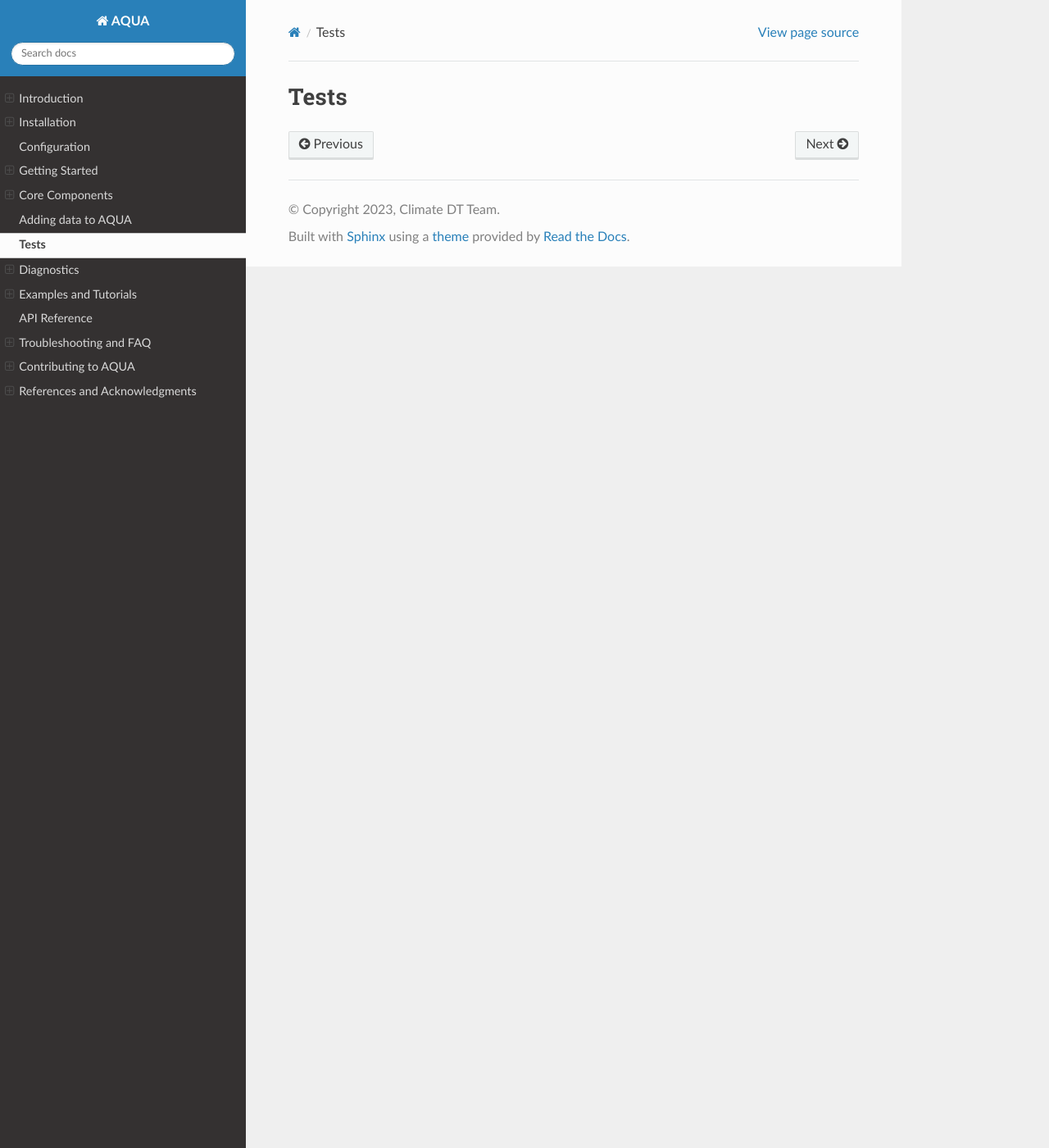
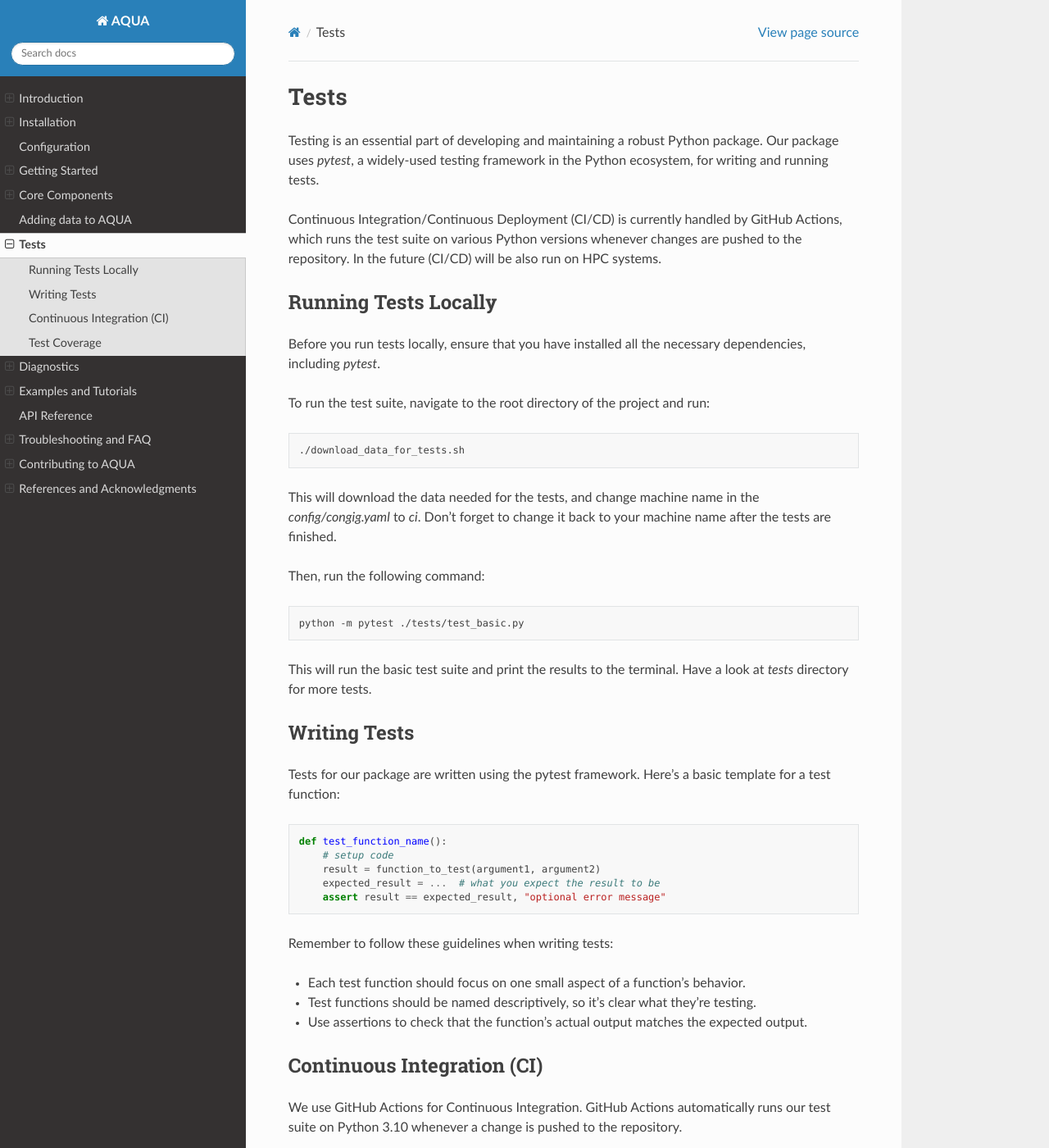
Before and after one commit to Predictia/AQUA, a Sphinx documentation site: the page built from docs/sphinx/source/tests.rst, in a window 1280 px wide and 1400 px high. Shown: the whole window at 82% size. Built offline with Sphinx 7.4.7 and the Read the Docs theme 2.0.0, drawn with Linux system fonts in a browser that asks for light colours; some of the changed text lies outside the part shown.

Commit message:
desctiption of tests

```diff
--- a/docs/sphinx/source/tests.rst
+++ b/docs/sphinx/source/tests.rst
@@ -1,2 +1,66 @@
 Tests
 =====
+
+Testing is an essential part of developing and maintaining a robust Python package.
+Our package uses `pytest`, a widely-used testing framework in the Python ecosystem,
+for writing and running tests.
+
+Continuous Integration/Continuous Deployment (CI/CD) is currently handled by GitHub Actions,
+which runs the test suite on various Python versions whenever changes are pushed to the repository.
+In the future (CI/CD) will be also run on HPC systems.
+
+Running Tests Locally
+---------------------
+
+Before you run tests locally, ensure that you have installed all the necessary dependencies, including `pytest`.
+
+To run the test suite, navigate to the root directory of the project and run:
+
+.. code-block:: bash
+
+    ./download_data_for_tests.sh
+
+This will download the data needed for the tests, and change machine name in the `config/congig.yaml` to `ci`.
+Don't forget to change it back to your machine name after the tests are finished.
+
+Then, run the following command:
+
+.. code-block:: bash
+
+    python -m pytest ./tests/test_basic.py
+
+This will run the basic test suite and print the results to the terminal. Have a look at `tests` directory for more tests.
+
+
+Writing Tests
+-------------
+
+Tests for our package are written using the pytest framework. Here's a basic template for a test function:
+
+.. code-block:: python
+
+    def test_function_name():
+        # setup code
+        result = function_to_test(argument1, argument2)
+        expected_result = ...  # what you expect the result to be
+        assert result == expected_result, "optional error message"
+
+
+Remember to follow these guidelines when writing tests:
+
+- Each test function should focus on one small aspect of a function's behavior.
+- Test functions should be named descriptively, so it's clear what they're testing.
+- Use assertions to check that the function's actual output matches the expected output.
+
+Continuous Integration (CI)
+---------------------------
+
+We use GitHub Actions for Continuous Integration.
+GitHub Actions automatically runs our test suite on Python 3.10 whenever a change is pushed to the repository.
+
+The configuration for GitHub Actions is located in the `.github/workflows` directory.
+
+Test Coverage
+-------------
+
+We currently implementing test coverage using `pytest-cov`.
```
